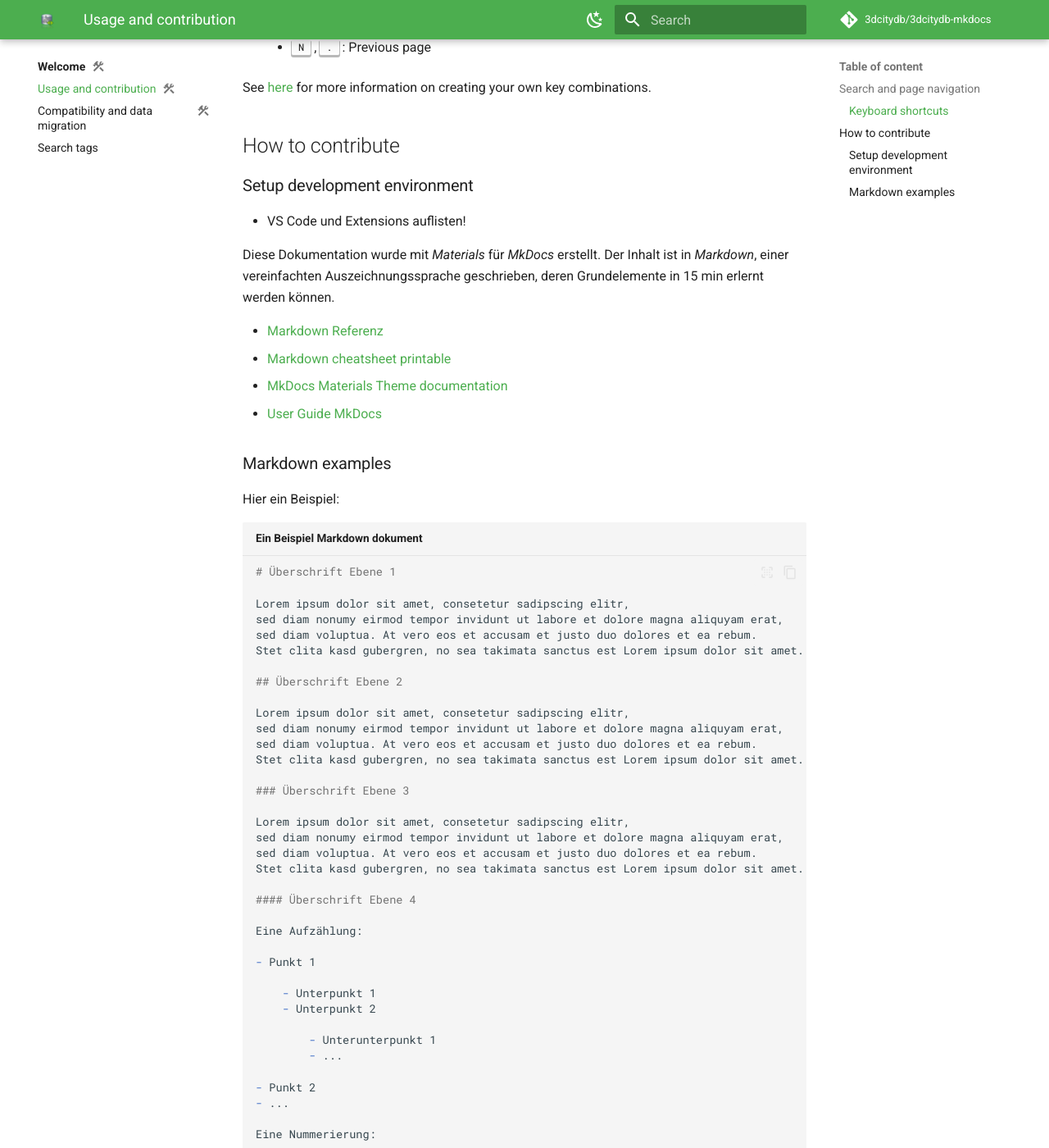
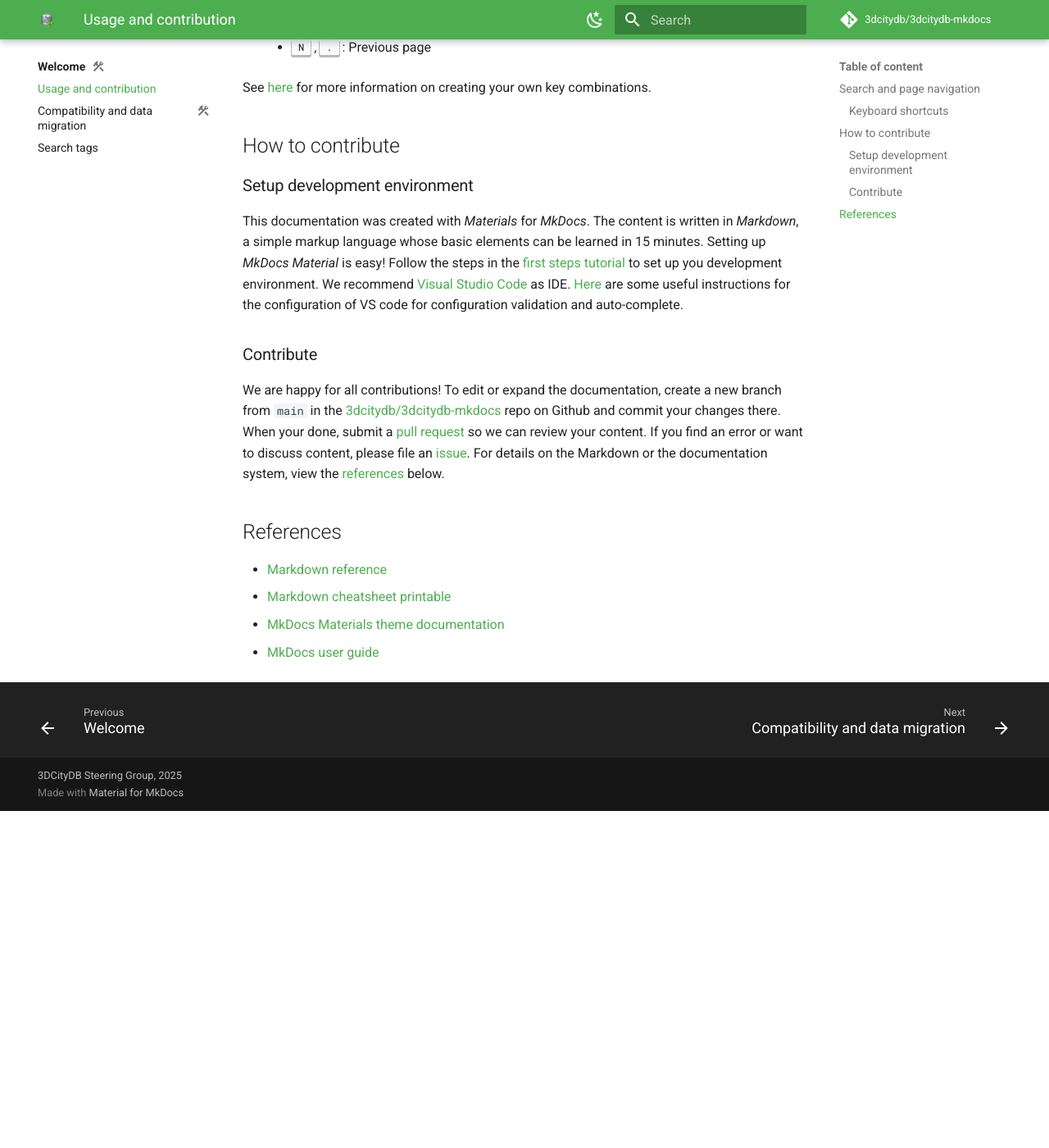
Before and after one commit to BWibo/3dcitydb-mkdocs, an MkDocs documentation site: the page built from docs/usage-contrib.md, in a window 1280 px wide and 1400 px high, scrolled down 832 px. Shown: the whole window at 82% size. Built offline with MkDocs 1.6.1 and Material for MkDocs 9.7.7, drawn with Linux system fonts in a browser that asks for light colours; comment, search, counter and statistics services are not loaded; after the commit the page ends 1821 px from its top, so only the background shows below that; some of the changed text lies outside the part shown.

Commit message:
update useage and contrib

````diff
--- a/docs/usage-contrib.md
+++ b/docs/usage-contrib.md
@@ -2,10 +2,10 @@
 title: Usage and contribution
 description: How to use this documentation efficiently and how to contribute.
 # icon: material/emoticon-happy
-status: wip
+# status: wip
 ---
 
-This documentation is made with [`mkdocs`](https://www.mkdocs.org/) and [`mkdocs-material`](https://squidfunk.github.io/mkdocs-material). Here you will find instructions on how to work effectively with the documentation and how to contribute.
+This documentation is made with [`mkdocs`](https://www.mkdocs.org/) and [`mkdocs-material`](https://squidfunk.github.io/mkdocs-material). On this page you will find instructions on how to work effectively with the documentation and how to contribute.
 
 ### Search and page navigation
 
@@ -13,7 +13,7 @@ The most efficient way to find things in the documentation is to use the search
 
 #### Keyboard shortcuts
 
-The [search function](https://squidfunk.github.io/mkdocs-material/plugins/search/){target=“_blank”} can be conveniently controlled via the keyboard. The same applies to navigation between pages. There are two modes for the search function:
+The [search function](https://squidfunk.github.io/mkdocs-material/plugins/search/){target="_blank"} can be conveniently controlled via the keyboard. The same applies to navigation between pages. There are two modes for the search function:
 
 : This mode is active when the _search bar is focused_. It offers several keys to make the search accessible and navigable via the keyboard:
 
@@ -27,72 +27,21 @@ The [search function](https://squidfunk.github.io/mkdocs-material/plugins/search
     * ++p++ , ++comma++ : Next page
     * ++n++ , ++period++ : Previous page
 
-See [here](https://squidfunk.github.io/mkdocs-material/setup/setting-up-navigation/?h=keyboard#keyboard-shortcuts){target=“_blank”} for more information on creating your own key combinations.
+See [here](https://squidfunk.github.io/mkdocs-material/setup/setting-up-navigation/?h=keyboard#keyboard-shortcuts){target="blank"} for more information on creating your own key combinations.
 
 ## How to contribute
 
 ### Setup development environment
 
-- VS Code und Extensions auflisten!
+This documentation was created with _Materials_ for _MkDocs_. The content is written in _Markdown_, a simple markup language whose basic elements can be learned in 15 minutes. Setting up _MkDocs Material_ is easy! Follow the steps in the [first steps tutorial](https://squidfunk.github.io/mkdocs-material/getting-started/){target="blank"} to set up you development environment. We recommend [Visual Studio Code](https://code.visualstudio.com/){target="blank"} as IDE. [Here](https://squidfunk.github.io/mkdocs-material/creating-your-site/?h=vs#minimal-configuration){target="blank"} are some useful instructions for the configuration of VS code for configuration validation and auto-complete.
 
-Diese Dokumentation wurde mit _Materials_ für _MkDocs_ erstellt.
-Der Inhalt ist in _Markdown_, einer vereinfachten Auszeichnungssprache geschrieben, deren Grundelemente in 15 min erlernt werden können.
+### Contribute
 
-- [Markdown Referenz](https://github.com/adam-p/markdown-here/wiki/Markdown-Cheatsheet){target="_blank"}
-- [Markdown cheatsheet printable](https://enterprise.github.com/downloads/en/markdown-cheatsheet.pdf){target="_blank"}
-- [MkDocs Materials Theme documentation](https://squidfunk.github.io/mkdocs-material/){target="_blank"}
-- [User Guide MkDocs](https://www.mkdocs.org/user-guide){target="_blank"}
+We are happy for all contributions! To edit or expand the documentation, create a new branch from `main` in the [3dcitydb/3dcitydb-mkdocs](https://github.com/3dcitydb/3dcitydb-mkdocs){target="blank"} repo on Github and commit your changes there. When your done, submit a [pull request](https://github.com/3dcitydb/3dcitydb-mkdocs/pulls){target="blank"} so we can review your content. If you find an error or want to discuss content, please file an [issue](https://github.com/3dcitydb/3dcitydb-mkdocs/issues){target="blank"}. For details on the Markdown or the documentation system, view the [references](#references) below.
 
-### Markdown examples
+## References
 
-Hier ein Beispiel:
-
-``` markdown title="Ein Beispiel Markdown dokument"
-
-# Überschrift Ebene 1
-
-Lorem ipsum dolor sit amet, consetetur sadipscing elitr,
-sed diam nonumy eirmod tempor invidunt ut labore et dolore magna aliquyam erat,
-sed diam voluptua. At vero eos et accusam et justo duo dolores et ea rebum.
-Stet clita kasd gubergren, no sea takimata sanctus est Lorem ipsum dolor sit amet.
-
-## Überschrift Ebene 2
-
-Lorem ipsum dolor sit amet, consetetur sadipscing elitr,
-sed diam nonumy eirmod tempor invidunt ut labore et dolore magna aliquyam erat,
-sed diam voluptua. At vero eos et accusam et justo duo dolores et ea rebum.
-Stet clita kasd gubergren, no sea takimata sanctus est Lorem ipsum dolor sit amet.
-
-### Überschrift Ebene 3
-
-Lorem ipsum dolor sit amet, consetetur sadipscing elitr,
-sed diam nonumy eirmod tempor invidunt ut labore et dolore magna aliquyam erat,
-sed diam voluptua. At vero eos et accusam et justo duo dolores et ea rebum.
-Stet clita kasd gubergren, no sea takimata sanctus est Lorem ipsum dolor sit amet.
-
-#### Überschrift Ebene 4
-
-Eine Aufzählung:
-
-- Punkt 1
-
-    - Unterpunkt 1
-    - Unterpunkt 2
-
-        - Unterunterpunkt 1
-        - ...
-
-- Punkt 2
-- ...
-
-Eine Nummerierung:
-
-1. Punkt 1
-
-    1. Unterpunkt 1
-    2. Unterpunkt 2
-
-2. Punkt 2
-3. ...
-
-```
+- [Markdown reference](https://github.com/adam-p/markdown-here/wiki/Markdown-Cheatsheet){target="blank"}
+- [Markdown cheatsheet printable](https://enterprise.github.com/downloads/en/markdown-cheatsheet.pdf){target="blank"}
+- [MkDocs Materials theme documentation](https://squidfunk.github.io/mkdocs-material/){target="blank"}
+- [MkDocs user guide](https://www.mkdocs.org/user-guide){target="blank"}
````
